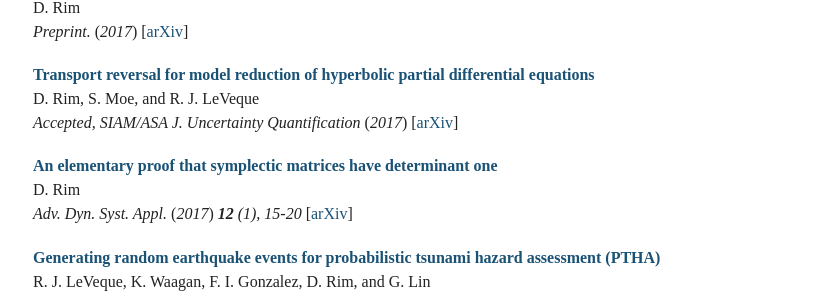
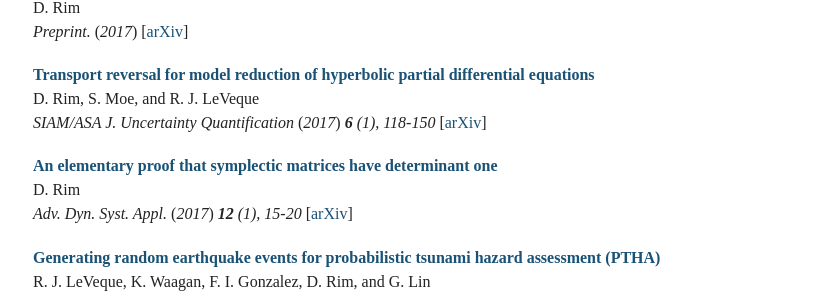
Before and after one commit to dsrim/dsrim.github.io, a Jekyll site: the page built from index.md, in a window 1280 px wide. Shown: the part 770-1067 px from the top of the page, without its empty margins (231-1047 px from the left). Built offline with Jekyll 4.4.1, drawn with Linux system fonts in a browser that asks for light colours.

Commit message:
JUQ numbers are out

```diff
--- a/index.md
+++ b/index.md
@@ -26,7 +26,9 @@ pubs:
     - title:    "Transport reversal for model reduction of hyperbolic
                 partial differential equations"
       author:   "D. Rim, S. Moe, and R. J. LeVeque"
-      journal:  "Accepted, SIAM/ASA J. Uncertainty Quantification"
+      journal:  "SIAM/ASA J. Uncertainty Quantification"
+      year:    "2018"
+      numbers: "**6** (1), 118-150"
       arxiv:   "https://arxiv.org/abs/1701.07529"
       year:     "2017"
 
```
Also changed, not shown: 1 other file.
